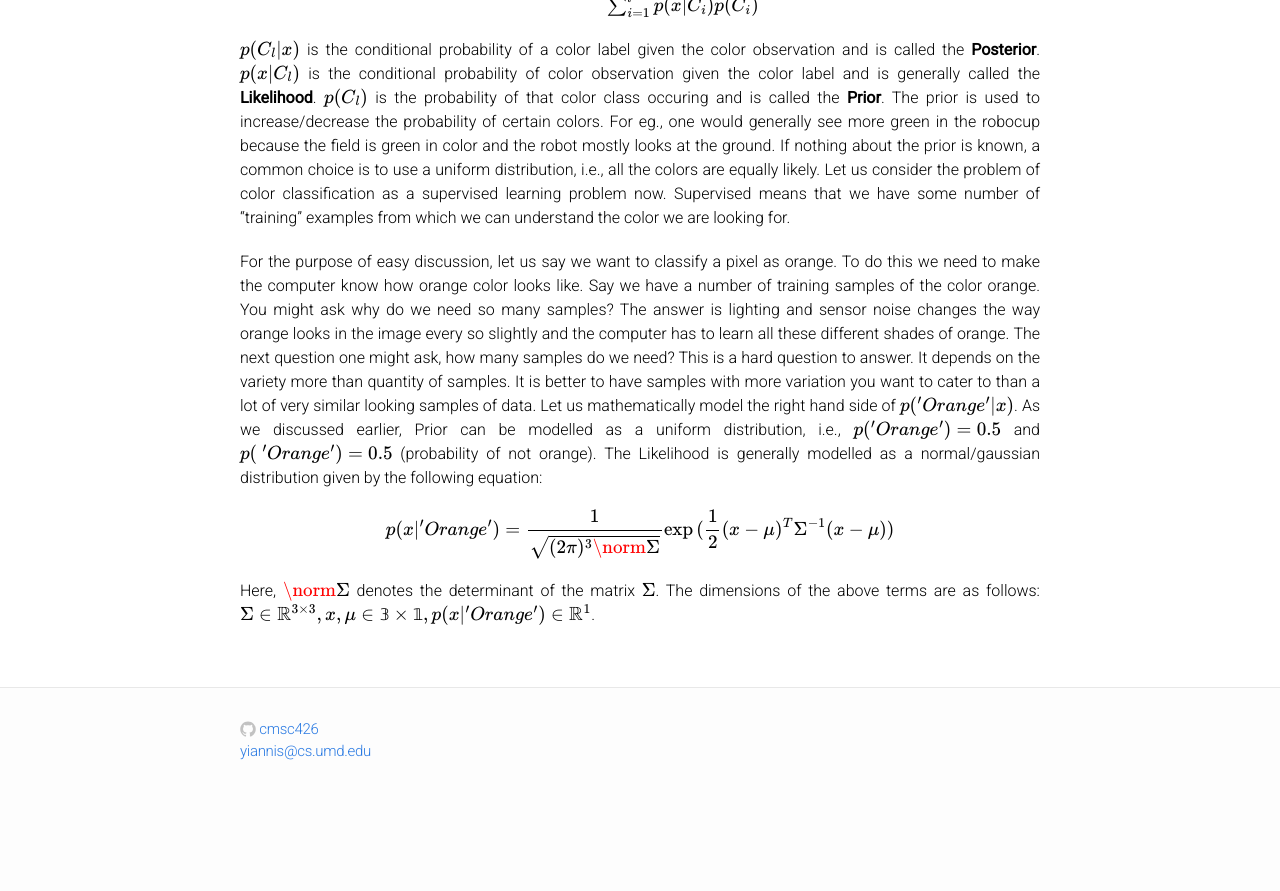
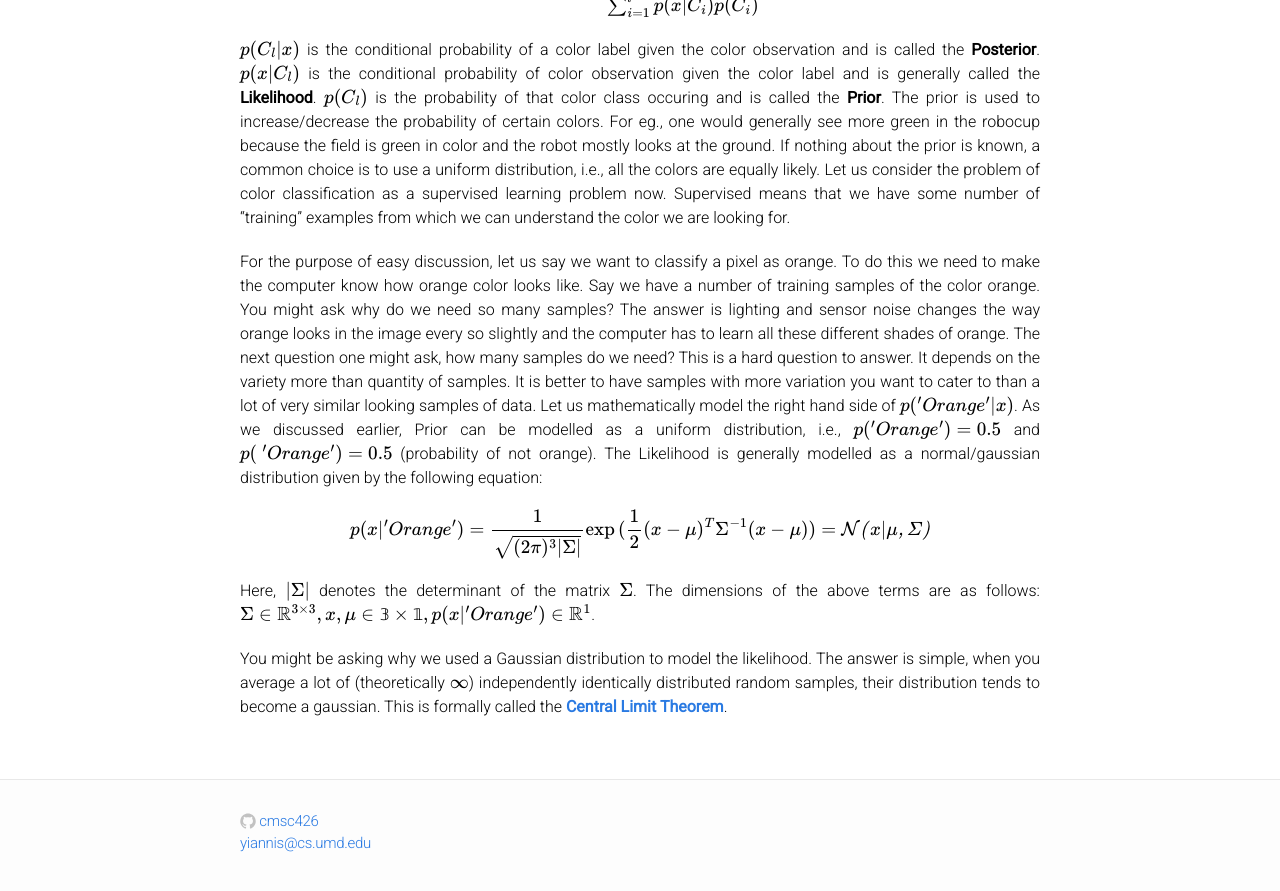
Before and after one commit to cmsc426/cmsc426.github.io, a Jekyll site: the page built from colorseg.md, in a window 1280 px wide and 900 px high, scrolled down 8327 px. Shown: the top 891 px of the window. Built offline with Jekyll 4.4.1, drawn with Linux system fonts in a browser that asks for light colours; formulas are drawn with MathJax 3; before the commit the page ends 9135 px from its top, so only the background shows below that.

Commit message:
Editing colorseg

```diff
--- a/colorseg.md
+++ b/colorseg.md
@@ -188,7 +188,9 @@ $$p(C_l \vert x)$$ is the conditional probability of a color label given the col
 For the purpose of easy discussion, let us say we want to classify a pixel as orange. To do this we need to make the computer know how orange color looks like. Say we have a number of training samples of the color orange. You might ask why do we need so many samples? The answer is lighting and sensor noise changes the way orange looks in the image every so slightly and the computer has to learn all these different shades of orange. The next question one might ask, how many samples do we need? This is a hard question to answer. It depends on the variety more than quantity of samples. It is better to have samples with more variation you want to cater to than a lot of very similar looking samples of data. Let us mathematically model the right hand side of $$p('Orange' \vert x)$$. As we discussed earlier, Prior can be modelled as a uniform distribution, i.e., $$p('Orange')=0.5$$ and $$p(~'Orange')=0.5$$ (probability of not orange). The Likelihood is generally modelled as a normal/gaussian distribution given by the following equation:
 
 $$
-p(x \vert 'Orange') = \frac{1}{\sqrt{(2 \pi)^3 \norm{\Sigma}}}\exp{(\frac{1}{2}(x-\mu)^T\Sigma^{-1}(x-\mu))}
+p(x \vert 'Orange') = \frac{1}{\sqrt{(2 \pi)^3 \vert \Sigma \vert}}\exp{(\frac{1}{2}(x-\mu)^T\Sigma^{-1}(x-\mu))} = \mathcal{N(x \vert \mu, \Sigma)}
 $$
 
-Here, $$\norm{\Sigma}$$ denotes the determinant of the matrix $$\Sigma$$. The dimensions of the above terms are as follows: $$\Sigma \in \mathbb{R}^{3 \times 3}, x,\mu \in \mathbb{3 \times 1}, p(x \vert 'Orange') \in \mathbb{R}^1$$.
+Here, $$\vert \Sigma \vert$$ denotes the determinant of the matrix $$\Sigma$$. The dimensions of the above terms are as follows: $$\Sigma \in \mathbb{R}^{3 \times 3}, x,\mu \in \mathbb{3 \times 1}, p(x \vert 'Orange') \in \mathbb{R}^1$$.
+
+You might be asking why we used a Gaussian distribution to model the likelihood. The answer is simple, when you average a lot of (theoretically $$\infty$$) independently identically distributed random samples, their distribution tends to become a gaussian. This is formally called the [**Central Limit Theorem**](https://www.khanacademy.org/math/ap-statistics/sampling-distribution-ap/sampling-distribution-mean/v/central-limit-theorem).
```
